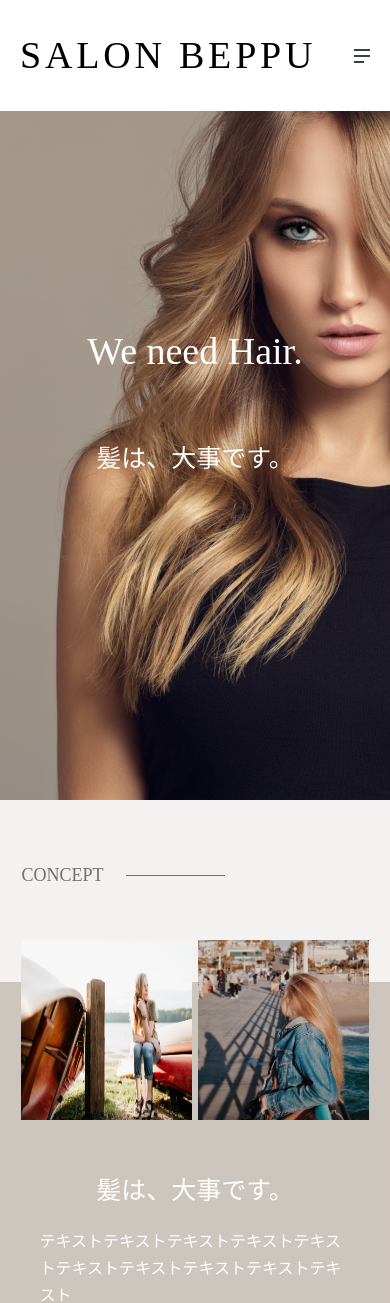
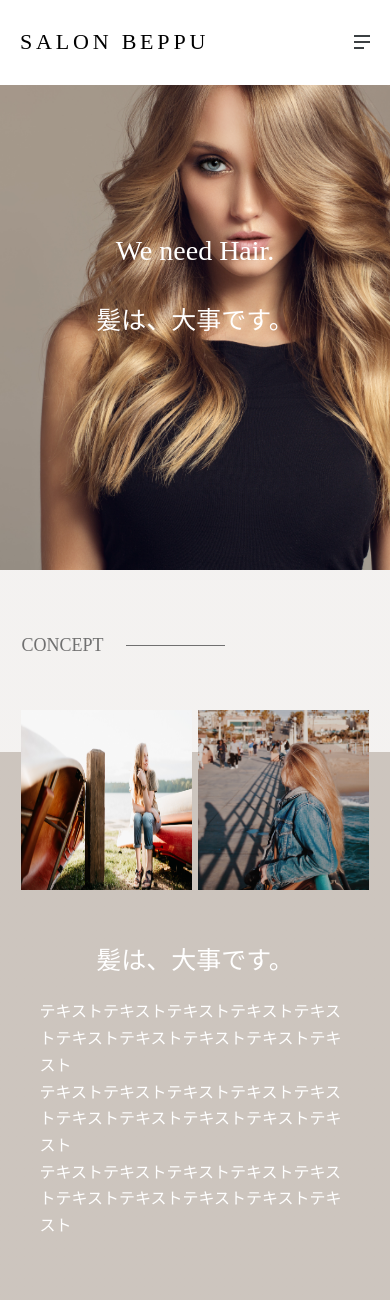
Before and after one commit to souta-codevillage57/responsive, a PHP site: page / in a window 390 px wide. Shown: the top 1303 px of the page. Run offline with PHP 8.4, Linux system fonts and the light colour scheme; some libraries are stand-ins or nearby versions.

Commit message:
修正しました

```diff
--- a/css/main.css
+++ b/css/main.css
@@ -188,6 +188,12 @@ header {
   letter-spacing: 3.8px;
 }
 
+@media screen and (max-width: 600px) {
+  .hd-logo {
+    font-size: 2.2rem;
+  }
+}
+
 .hd-navmenu {
   width: 40%;
 }
@@ -240,6 +246,10 @@ header {
   }
 }
 
+.first-v {
+  overflow: hidden;
+}
+
 .first-v_wrap {
   display: flex;
   justify-content: space-between;
@@ -252,7 +262,13 @@ header {
   .first-v_wrap {
     background-image: url(../img/bg1.png);
     background-size: cover;
-    width: 100%;
+    width: 100vw;
+  }
+}
+
+@media screen and (max-width: 959px) and (max-width: 600px) {
+  .first-v_wrap {
+    height: 570px;
   }
 }
 
@@ -285,6 +301,12 @@ header {
 .need {
   font-size: 3.8rem;
   font-family: Zapfino;
+}
+
+@media screen and (max-width: 600px) {
+  .need {
+    font-size: 2.8rem;
+  }
 }
 
 .first-v_catch {
@@ -577,6 +599,7 @@ header {
 .footer-item {
   display: flex;
   align-items: center;
+  width: 100%;
 }
 
 .footer-item_desc {
@@ -585,9 +608,14 @@ header {
   color: #7070704D;
 }
 
+@media screen and (max-width: 600px) {
+  .footer-item_desc {
+    font-size: 1.8rem;
+  }
+}
+
 .footer-item_icon {
   height: 19px;
-  width: 16px;
   display: flex;
 }
 
--- a/scss/_first-view.scss
+++ b/scss/_first-view.scss
@@ -1,4 +1,5 @@
 .first-v {
+    overflow: hidden;
     &_wrap {
         display: flex;
         justify-content: space-between;
@@ -8,7 +9,10 @@
         @include tab {
             background-image: url(../img/bg1.png);
             background-size: cover;
-            width: 100%;
+            width: 100vw;
+            @include sp {
+                height: 570px;
+            }
         }
     }
     &_left {
@@ -33,6 +37,9 @@
 .need {
     font-size: 3.8rem;
     font-family: Zapfino;
+    @include sp {
+        font-size: 2.8rem;
+    }
 }
 
 .first-v_catch {
--- a/scss/_footer.scss
+++ b/scss/_footer.scss
@@ -34,14 +34,17 @@
 .footer-item {
     display: flex;
     align-items: center;
+    width: 100%;
     &_desc {
         margin-right: 26px;
         font-size: 3.2rem;
         color: #7070704D;
+        @include sp {
+            font-size: 1.8rem;
+        }
     }
     &_icon {
         height: 19px;
-        width: 16px;
         display: flex;
     }
     @include sp {
--- a/scss/_header.scss
+++ b/scss/_header.scss
@@ -16,6 +16,9 @@ header {
 .hd-logo {
     font-size: 3.8rem;
     letter-spacing: 3.8px;
+    @include sp {
+        font-size: 2.2rem;
+    }
 }
 
 .hd-navmenu {
```
Also changed, not shown: 2 other files.
